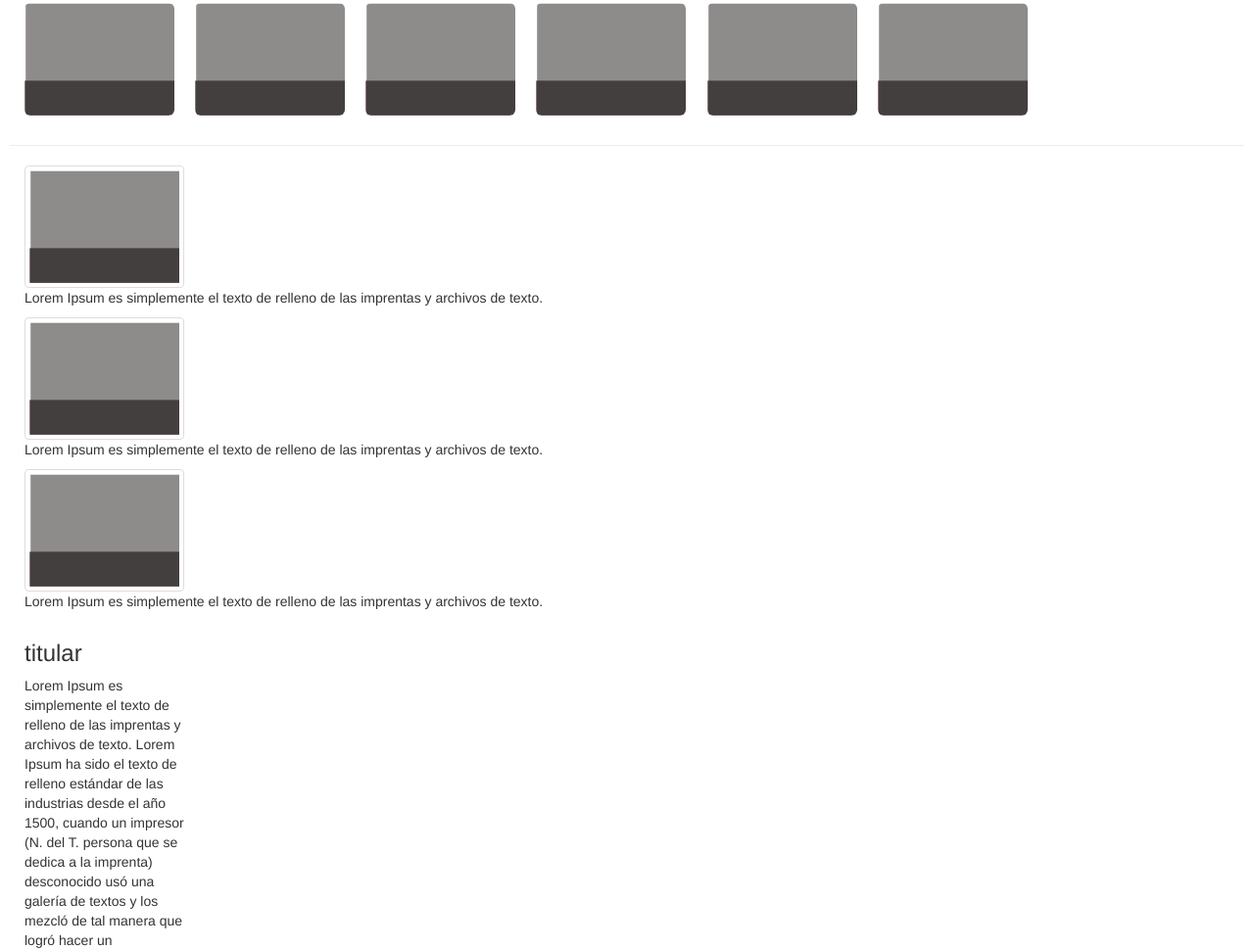
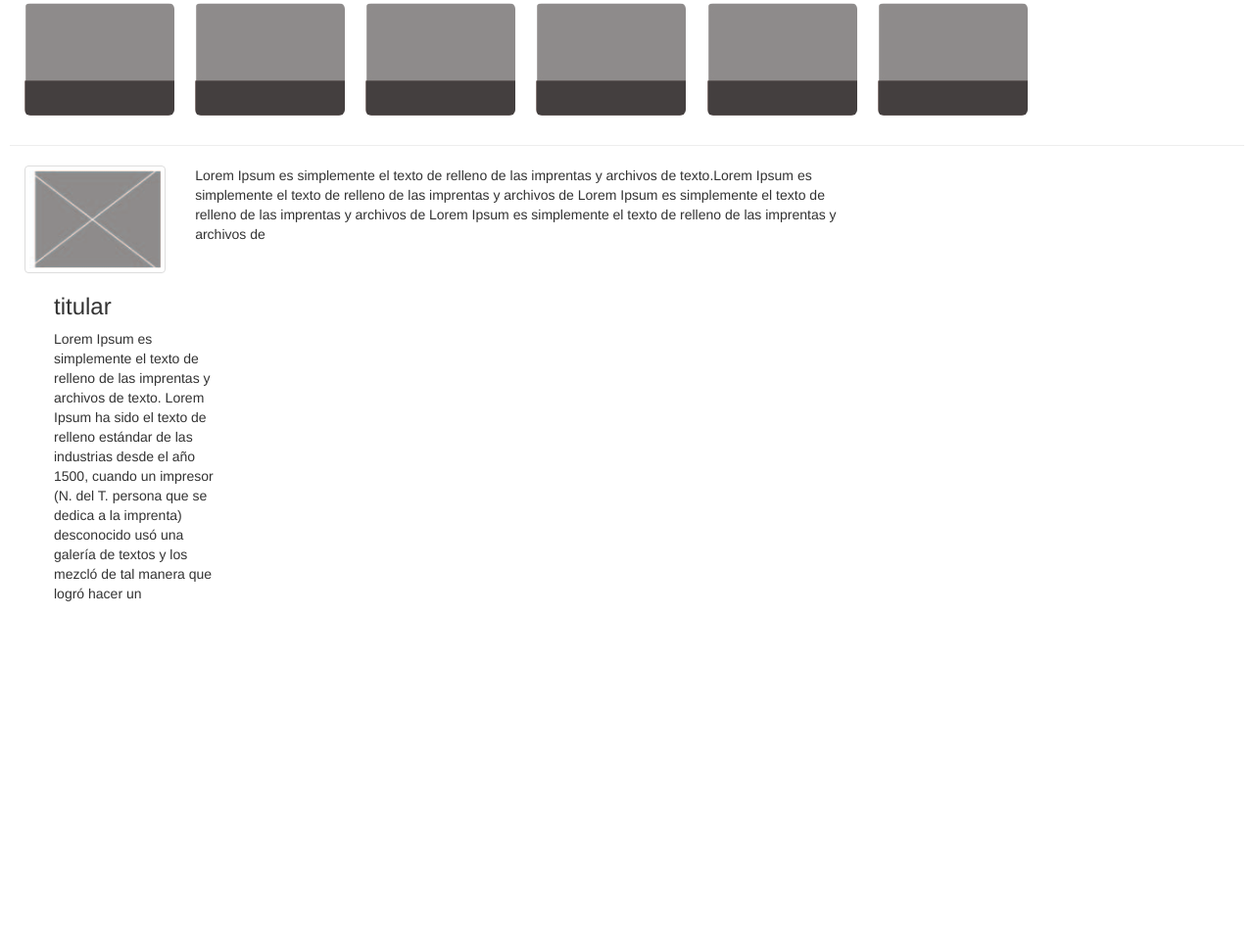
Before and after one commit to chardz/wireframe-clarin, a plain HTML site: page index.html in a window 1280 px wide. Shown: the part 2136-3105 px from the top of the page at 98% size. After the commit the page ends 2762 px from the top, so only its background shows below. Drawn offline with Linux system fonts and the light colour scheme.

Commit message:
index final4

```diff
--- a/index.html
+++ b/index.html
@@ -337,27 +337,33 @@
       <div class="row">
       <div class="col-md-10">
 
-        <div class="col-md-10">
+        <div class="col-md-2">
           <div class="row">
-             <div class="col-md-12">
+            <div class="col-md-12">
+
+          <img src="images/inicio03.jpg" alt="principal" class="img-thumbnail">
+        </div>
+          <div class="col-md-6">
+            <div class="col-md-12">
+
+             </div>
+           </div>
+
+        </div>
 
 
 
-          <img src="images/slyder01.jpg" alt="principal" class="img-thumbnail">
-
-          <p>Lorem Ipsum es simplemente el texto de relleno de las imprentas y archivos de texto.</p>
 
 
 
-          <img src="images/slyder02.jpg" alt="principal" class="img-thumbnail">
 
-          <p>Lorem Ipsum es simplemente el texto de relleno de las imprentas y archivos de texto. </p>
+          </div>
+        <div class="col-md-8">
+          <p>Lorem Ipsum es simplemente el texto de relleno de las imprentas y archivos de texto.Lorem Ipsum es simplemente el texto de relleno de las imprentas y archivos de Lorem Ipsum es simplemente el texto de relleno de las imprentas y archivos de Lorem Ipsum es simplemente el texto de relleno de las imprentas y archivos de </p>
+      </div>
+    </div>
 
 
-
-          <img src="images/slyder03.jpg" alt="principal" class="img-thumbnail">
-
-          <p>Lorem Ipsum es simplemente el texto de relleno de las imprentas y archivos de texto. </p>
         </div>
         </div>
         </div>
```
